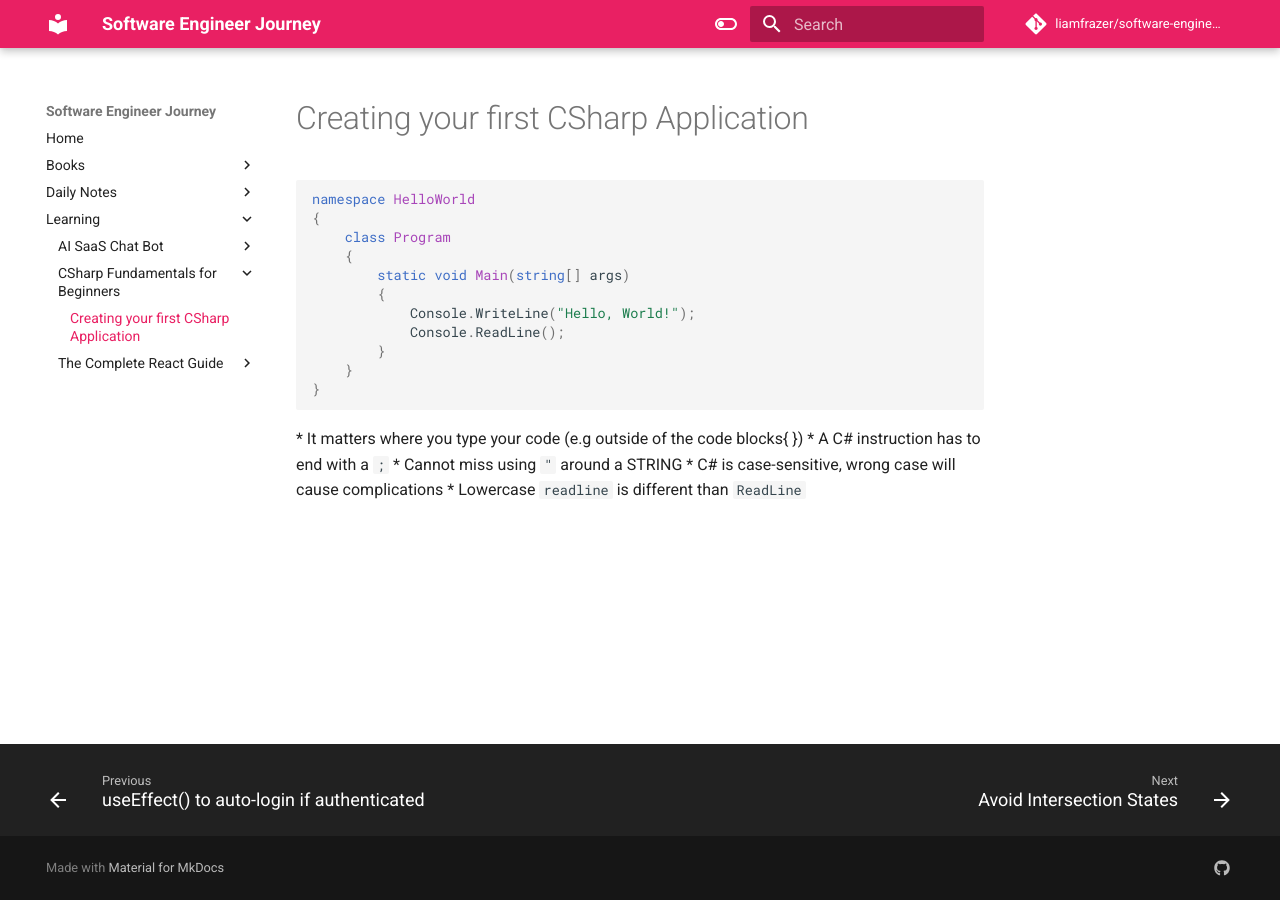
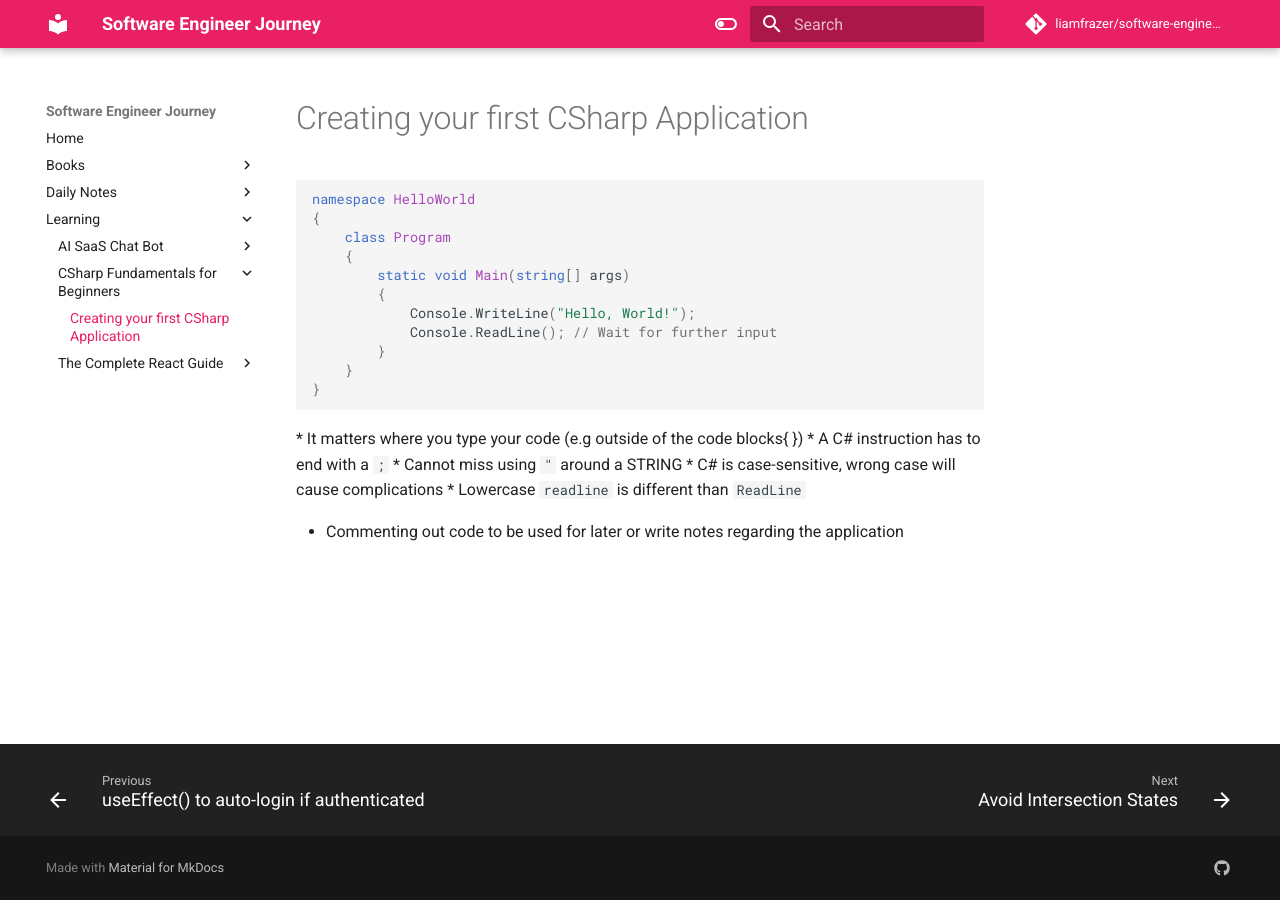
Before and after one commit to liamfrazer/software-engineer-journey, an MkDocs documentation site: the page built from docs/Learning/CSharp Fundamentals for Beginners/Creating your first CSharp Application.md, in a window 1280 px wide. Built offline with MkDocs 1.6.1 and Material for MkDocs 9.7.7, drawn with Linux system fonts in a browser that asks for light colours; comment, search, counter and statistics services are not loaded.

Commit message:
vault backup: 2024-01-04 20:43:38

```diff
--- a/docs/Learning/CSharp Fundamentals for Beginners/Creating your first CSharp Application.md
+++ b/docs/Learning/CSharp Fundamentals for Beginners/Creating your first CSharp Application.md
@@ -11,7 +11,7 @@ namespace HelloWorld
         static void Main(string[] args)
         {
             Console.WriteLine("Hello, World!");
-            Console.ReadLine();
+            Console.ReadLine(); // Wait for further input
         }
     }
 }
@@ -22,3 +22,5 @@ namespace HelloWorld
 * Cannot miss using `"` around a STRING
 * C# is case-sensitive, wrong case will cause complications
 * Lowercase `readline` is different than `ReadLine`
+
+* Commenting out code to be used for later or write notes regarding the application
```
